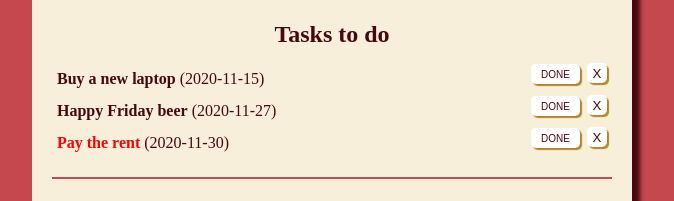
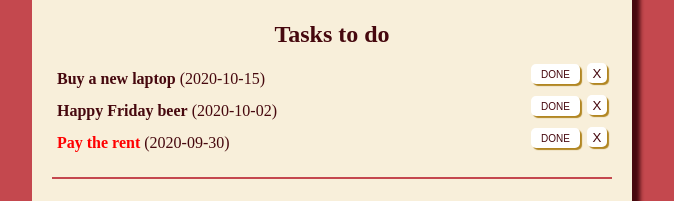
Before and after one commit to WieMon/to-do-app-react, a React (Create React App) app: page / in a window 1280 px wide. Shown: the part 202-403 px from the top of the page, without its empty margins (308-982 px from the left). Built offline with nearby package versions, Linux system fonts and the light colour scheme.

Commit message:
Add README Modify to-dos in App.js

```diff
--- a/src/components/App/App.js
+++ b/src/components/App/App.js
@@ -11,7 +11,7 @@ class App extends Component {
       {
         id: 0,
         text: 'Buy a new laptop',
-        date: '2020-11-15',
+        date: '2020-10-15',
         important: false,
         active: true,
         finishDate: null,
@@ -19,7 +19,7 @@ class App extends Component {
       {
         id: 1,
         text: 'Pay the rent',
-        date: '2020-11-30',
+        date: '2020-09-30',
         important: true,
         active: true,
         finishDate: null,
@@ -27,7 +27,7 @@ class App extends Component {
       {
         id: 2,
         text: 'Happy Friday beer',
-        date: '2020-11-27',
+        date: '2020-10-02',
         important: false,
         active: true,
         finishDate: null,
```
Also changed, not shown: 1 other file (tests, documents, lock files or other folders).
